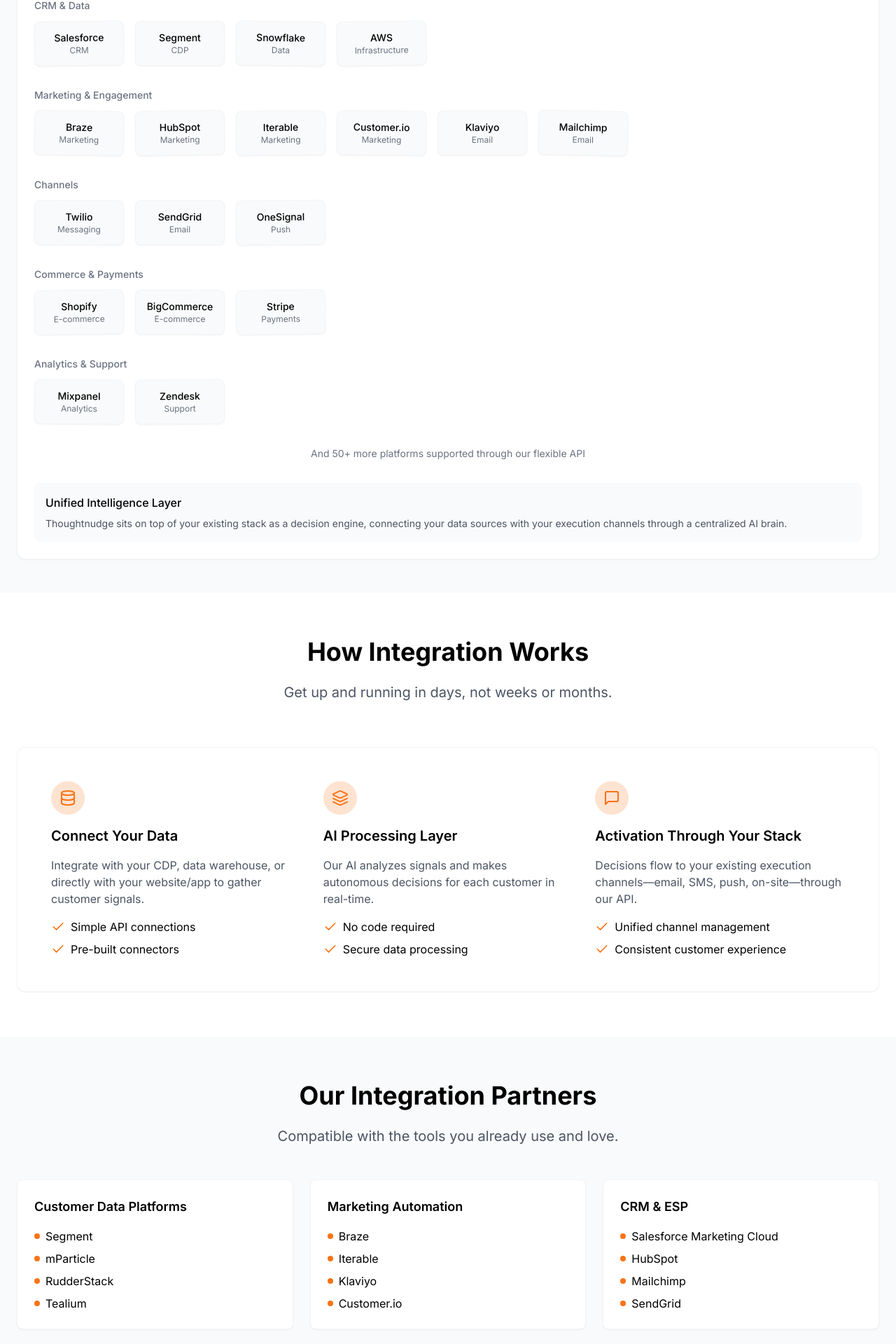
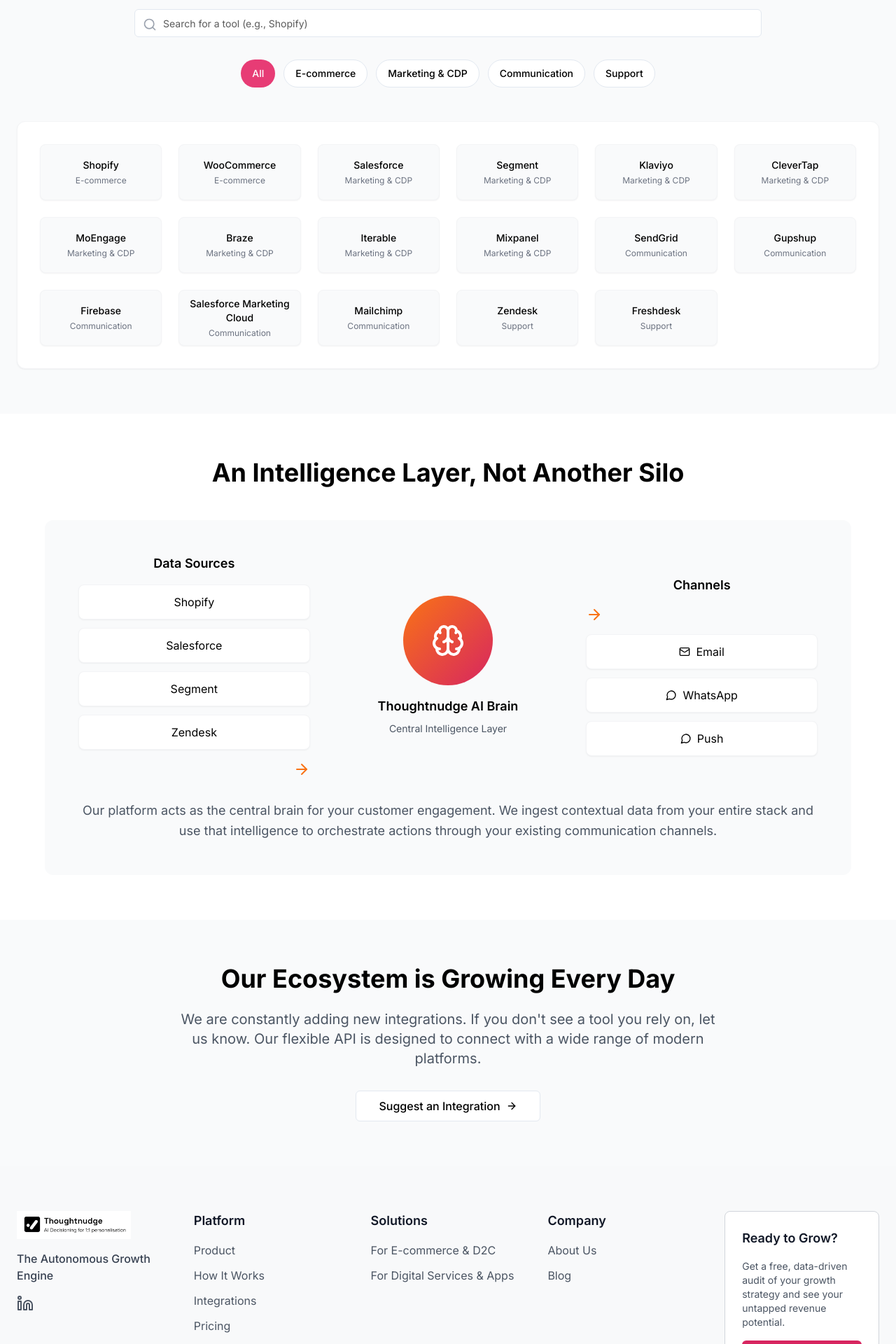
Before and after one commit to SP-Thoughtnudge/nudge-ai-nexus-24, a React (Vite) app: page /integrations in a window 1280 px wide. Shown: the part 615-2535 px from the top of the page at 70% size. Built offline with nearby package versions, Linux system fonts and the light colour scheme.

Commit message:
Implement Integrations Page
Adds a new integrations page with a hero section, a dynamic logo grid for exploring integrations, a visual explanation of the integration philosophy, and a CTA to suggest new integrations.

```diff
--- a/src/pages/Integrations.tsx
+++ b/src/pages/Integrations.tsx
@@ -1,35 +1,49 @@
-
-import React from "react";
+import React, { useState } from "react";
 import { Link } from "react-router-dom";
 import Navbar from "@/components/ui/navbar";
 import Footer from "@/components/ui/footer";
 import { Button } from "@/components/ui/button";
-import { Check, Database, MessageSquare, Layers, ArrowRight } from "lucide-react";
-import IntegrationsCloud from "@/components/product/integrations-cloud";
+import { Input } from "@/components/ui/input";
+import { Search, ArrowRight, Brain, Mail, MessageCircle } from "lucide-react";
 
 const Integrations = () => {
-  const categories = [
-    {
-      title: "Customer Data Platforms",
-      platforms: ["Segment", "mParticle", "RudderStack", "Tealium"]
-    },
-    {
-      title: "Marketing Automation",
-      platforms: ["Braze", "Iterable", "Klaviyo", "Customer.io"]
-    },
-    {
-      title: "CRM & ESP",
-      platforms: ["Salesforce Marketing Cloud", "HubSpot", "Mailchimp", "SendGrid"]
-    },
-    {
-      title: "Messaging & Channels",
-      platforms: ["Twilio", "OneSignal", "Sendbird", "Firebase"]
-    },
-    {
-      title: "E-Commerce",
-      platforms: ["Shopify", "BigCommerce", "Magento", "WooCommerce"]
-    }
+  const [searchTerm, setSearchTerm] = useState("");
+  const [activeCategory, setActiveCategory] = useState("All");
+
+  const integrations = [
+    // E-commerce
+    { name: "Shopify", category: "E-commerce" },
+    { name: "WooCommerce", category: "E-commerce" },
+
+    // Marketing & CDP
+    { name: "Salesforce", category: "Marketing & CDP" },
+    { name: "Segment", category: "Marketing & CDP" },
+    { name: "Klaviyo", category: "Marketing & CDP" },
+    { name: "CleverTap", category: "Marketing & CDP" },
+    { name: "MoEngage", category: "Marketing & CDP" },
+    { name: "Braze", category: "Marketing & CDP" },
+    { name: "Iterable", category: "Marketing & CDP" },
+    { name: "Mixpanel", category: "Marketing & CDP" },
+
+    // Communication
+    { name: "SendGrid", category: "Communication" },
+    { name: "Gupshup", category: "Communication" },
+    { name: "Firebase", category: "Communication" },
+    { name: "Salesforce Marketing Cloud", category: "Communication" },
+    { name: "Mailchimp", category: "Communication" },
+
+    // Support
+    { name: "Zendesk", category: "Support" },
+    { name: "Freshdesk", category: "Support" }
   ];
+
+  const categories = ["All", "E-commerce", "Marketing & CDP", "Communication", "Support"];
+
+  const filteredIntegrations = integrations.filter(integration => {
+    const matchesSearch = integration.name.toLowerCase().includes(searchTerm.toLowerCase());
+    const matchesCategory = activeCategory === "All" || integration.category === activeCategory;
+    return matchesSearch && matchesCategory;
+  });
 
   return (
     <div className="min-h-screen flex flex-col bg-white">
@@ -38,239 +52,164 @@ const Integrations = () => {
         {/* Hero Section */}
         <section className="pt-32 pb-16 md:pt-40 md:pb-20">
           <div className="container mx-auto px-4 md:px-6">
-            <div className="max-w-3xl mx-auto text-center">
+            <div className="max-w-4xl mx-auto text-center">
               <h1 className="text-4xl md:text-5xl font-bold text-brand-black mb-6 animate-fade-in">
-                Connect With Your Existing Tech Stack
+                Connect Your Stack. Amplify Your Intelligence.
               </h1>
               <p className="text-xl text-gray-600 mb-8 animate-fade-in [animation-delay:200ms]">
-                Thoughtnudge integrates seamlessly with 50+ platforms, enhancing your current tools with autonomous intelligence rather than replacing them.
+                Thoughtnudge seamlessly integrates with the tools you already use. We handle the heavy lifting, turning your existing stack into an autonomous growth engine without creating new data silos.
               </p>
             </div>
           </div>
         </section>
 
-        {/* Integration Cloud */}
-        <section className="py-12 bg-gray-50">
+        {/* Integration Ecosystem */}
+        <section className="py-16 bg-gray-50">
           <div className="container mx-auto px-4 md:px-6">
-            <IntegrationsCloud />
+            <div className="max-w-3xl mx-auto text-center mb-12">
+              <h2 className="text-3xl md:text-4xl font-bold text-brand-black mb-6">
+                Explore Our Ecosystem
+              </h2>
+            </div>
+
+            {/* Search and Filter */}
+            <div className="max-w-4xl mx-auto mb-12">
+              <div className="relative mb-8">
+                <Search className="absolute left-3 top-3 h-5 w-5 text-gray-400" />
+                <Input
+                  type="text"
+                  placeholder="Search for a tool (e.g., Shopify)"
+                  value={searchTerm}
+                  onChange={(e) => setSearchTerm(e.target.value)}
+                  className="pl-10 py-3 text-lg"
+                />
+              </div>
+
+              {/* Category Filter Buttons */}
+              <div className="flex flex-wrap justify-center gap-3 mb-8">
+                {categories.map((category) => (
+                  <Button
+                    key={category}
+                    variant={activeCategory === category ? "default" : "outline"}
+                    onClick={() => setActiveCategory(category)}
+                    className="rounded-full"
+                  >
+                    {category}
+                  </Button>
+                ))}
+              </div>
+            </div>
+
+            {/* Integration Logos Grid */}
+            <div className="bg-white p-8 rounded-xl shadow-sm border border-gray-100">
+              <div className="grid grid-cols-2 sm:grid-cols-3 md:grid-cols-4 lg:grid-cols-6 gap-6">
+                {filteredIntegrations.map((integration, index) => (
+                  <div
+                    key={index}
+                    className="h-20 w-full bg-gray-50 rounded-lg flex items-center justify-center border border-gray-100 shadow-sm hover:shadow-md transition-shadow"
+                  >
+                    <div className="text-center">
+                      <div className="font-medium text-sm">{integration.name}</div>
+                      <div className="text-xs text-gray-500 mt-1">{integration.category}</div>
+                    </div>
+                  </div>
+                ))}
+              </div>
+
+              {filteredIntegrations.length === 0 && (
+                <div className="text-center py-12">
+                  <p className="text-gray-500 text-lg">No integrations found matching your search.</p>
+                  <p className="text-gray-400 mt-2">Try adjusting your search term or category filter.</p>
+                </div>
+              )}
+            </div>
           </div>
         </section>
 
-        {/* How Integration Works */}
+        {/* Integration Philosophy Visual */}
         <section className="py-16 bg-white">
           <div className="container mx-auto px-4 md:px-6">
-            <div className="max-w-3xl mx-auto text-center mb-16">
+            <div className="max-w-3xl mx-auto text-center mb-12">
               <h2 className="text-3xl md:text-4xl font-bold text-brand-black mb-6">
-                How Integration Works
+                An Intelligence Layer, Not Another Silo
               </h2>
-              <p className="text-xl text-gray-600">
-                Get up and running in days, not weeks or months.
-              </p>
             </div>
 
-            <div className="bg-white p-8 md:p-12 rounded-xl shadow-sm border border-gray-100">
-              <div className="grid grid-cols-1 md:grid-cols-3 gap-8">
+            <div className="max-w-6xl mx-auto">
+              <div className="bg-gray-50 p-8 md:p-12 rounded-xl">
+                {/* Visual Diagram */}
+                <div className="grid grid-cols-1 lg:grid-cols-3 gap-8 items-center mb-8">
+                  {/* Left Side - Data Sources */}
                   <div className="space-y-4">
-                  <div className="h-12 w-12 flex items-center justify-center bg-brand-orange/20 text-brand-orange rounded-full text-lg font-bold">
-                    <Database className="h-6 w-6" />
+                    <h3 className="text-lg font-semibold text-brand-black text-center mb-4">Data Sources</h3>
+                    <div className="space-y-3">
+                      {["Shopify", "Salesforce", "Segment", "Zendesk"].map((platform) => (
+                        <div key={platform} className="bg-white p-3 rounded-lg shadow-sm border border-gray-100 text-center">
+                          {platform}
                         </div>
-                  <h4 className="text-xl font-semibold text-brand-black">Connect Your Data</h4>
-                  <p className="text-gray-600">
-                    Integrate with your CDP, data warehouse, or directly with your website/app to gather customer signals.
-                  </p>
-                  <ul className="space-y-2">
-                    <li className="flex items-start">
-                      <Check className="h-5 w-5 text-brand-orange mr-2 flex-shrink-0 mt-0.5" />
-                      <span>Simple API connections</span>
-                    </li>
-                    <li className="flex items-start">
-                      <Check className="h-5 w-5 text-brand-orange mr-2 flex-shrink-0 mt-0.5" />
-                      <span>Pre-built connectors</span>
-                    </li>
-                  </ul>
+                      ))}
+                    </div>
+                    <div className="flex justify-center lg:justify-end">
+                      <ArrowRight className="h-6 w-6 text-brand-orange hidden lg:block" />
+                    </div>
                   </div>
 
-                <div className="space-y-4">
-                  <div className="h-12 w-12 flex items-center justify-center bg-brand-orange/20 text-brand-orange rounded-full text-lg font-bold">
-                    <Layers className="h-6 w-6" />
+                  {/* Center - AI Brain */}
+                  <div className="text-center">
+                    <div className="bg-gradient-to-br from-brand-orange to-brand-pink p-8 rounded-full mx-auto w-32 h-32 flex items-center justify-center mb-4">
+                      <Brain className="h-12 w-12 text-white" />
                     </div>
-                  <h4 className="text-xl font-semibold text-brand-black">AI Processing Layer</h4>
-                  <p className="text-gray-600">
-                    Our AI analyzes signals and makes autonomous decisions for each customer in real-time.
-                  </p>
-                  <ul className="space-y-2">
-                    <li className="flex items-start">
-                      <Check className="h-5 w-5 text-brand-orange mr-2 flex-shrink-0 mt-0.5" />
-                      <span>No code required</span>
-                    </li>
-                    <li className="flex items-start">
-                      <Check className="h-5 w-5 text-brand-orange mr-2 flex-shrink-0 mt-0.5" />
-                      <span>Secure data processing</span>
-                    </li>
-                  </ul>
+                    <h3 className="text-lg font-semibold text-brand-black">Thoughtnudge AI Brain</h3>
+                    <p className="text-sm text-gray-600 mt-2">Central Intelligence Layer</p>
                   </div>
 
+                  {/* Right Side - Channels */}
                   <div className="space-y-4">
-                  <div className="h-12 w-12 flex items-center justify-center bg-brand-orange/20 text-brand-orange rounded-full text-lg font-bold">
-                    <MessageSquare className="h-6 w-6" />
+                    <h3 className="text-lg font-semibold text-brand-black text-center mb-4">Channels</h3>
+                    <div className="flex justify-center lg:justify-start">
+                      <ArrowRight className="h-6 w-6 text-brand-orange hidden lg:block" />
                     </div>
-                  <h4 className="text-xl font-semibold text-brand-black">Activation Through Your Stack</h4>
-                  <p className="text-gray-600">
-                    Decisions flow to your existing execution channels—email, SMS, push, on-site—through our API.
+                    <div className="space-y-3">
+                      {[
+                        { name: "Email", icon: Mail },
+                        { name: "WhatsApp", icon: MessageCircle },
+                        { name: "Push", icon: MessageCircle }
+                      ].map((channel) => (
+                        <div key={channel.name} className="bg-white p-3 rounded-lg shadow-sm border border-gray-100 text-center flex items-center justify-center gap-2">
+                          <channel.icon className="h-4 w-4" />
+                          {channel.name}
+                        </div>
+                      ))}
+                    </div>
+                  </div>
+                </div>
+
+                <div className="text-center">
+                  <p className="text-gray-600 text-lg leading-relaxed">
+                    Our platform acts as the central brain for your customer engagement. We ingest contextual data from your entire stack and use that intelligence to orchestrate actions through your existing communication channels.
                   </p>
-                  <ul className="space-y-2">
-                    <li className="flex items-start">
-                      <Check className="h-5 w-5 text-brand-orange mr-2 flex-shrink-0 mt-0.5" />
-                      <span>Unified channel management</span>
-                    </li>
-                    <li className="flex items-start">
-                      <Check className="h-5 w-5 text-brand-orange mr-2 flex-shrink-0 mt-0.5" />
-                      <span>Consistent customer experience</span>
-                    </li>
-                  </ul>
                 </div>
               </div>
             </div>
           </div>
         </section>
 
-        {/* Integration Categories */}
-        <section className="py-16 bg-gray-50">
-          <div className="container mx-auto px-4 md:px-6">
-            <div className="max-w-3xl mx-auto text-center mb-12">
-              <h2 className="text-3xl md:text-4xl font-bold text-brand-black mb-6">
-                Our Integration Partners
-              </h2>
-              <p className="text-xl text-gray-600">
-                Compatible with the tools you already use and love.
-              </p>
-            </div>
-
-            <div className="grid grid-cols-1 md:grid-cols-2 lg:grid-cols-3 gap-6">
-              {categories.map((category, index) => (
-                <div key={index} className="bg-white p-6 rounded-lg shadow-sm border border-gray-100">
-                  <h4 className="text-lg font-semibold text-brand-black mb-4">
-                    {category.title}
-                  </h4>
-                  <ul className="space-y-2">
-                    {category.platforms.map((platform, pIndex) => (
-                      <li key={pIndex} className="flex items-center">
-                        <span className="w-2 h-2 bg-brand-orange rounded-full mr-2"></span>
-                        <span>{platform}</span>
-                      </li>
-                    ))}
-                  </ul>
-                </div>
-              ))}
-
-              <div className="bg-gradient-to-br from-brand-orange/10 to-brand-orange/5 p-6 rounded-lg flex flex-col justify-center items-center text-center">
-                <h4 className="text-lg font-semibold text-brand-black mb-2">
-                  Don't see your platform?
-                </h4>
-                <p className="text-gray-600 mb-4">
-                  Our flexible API means we can integrate with almost any system.
-                </p>
-                <Button variant="outline" asChild>
-                  <Link to="/contact">Contact us to discuss</Link>
-                </Button>
-              </div>
-            </div>
-          </div>
-        </section>
-
-        {/* Benefits Section */}
-        <section className="py-16 bg-white">
-          <div className="container mx-auto px-4 md:px-6">
-            <div className="max-w-3xl mx-auto text-center mb-12">
-              <h2 className="text-3xl md:text-4xl font-bold text-brand-black mb-6">
-                Benefits of Our Integration Approach
-              </h2>
-              <p className="text-xl text-gray-600">
-                Enhance what you have without the pain of ripping and replacing.
-              </p>
-            </div>
-
-            <div className="grid grid-cols-1 md:grid-cols-2 gap-8">
-              <div className="bg-white p-6 rounded-lg shadow-sm border border-gray-100">
-                <h4 className="text-xl font-semibold text-brand-black mb-4">Fast Implementation</h4>
-                <ul className="space-y-3">
-                  <li className="flex items-start">
-                    <Check className="h-5 w-5 text-brand-orange mr-3 mt-0.5" />
-                    <div>
-                      <p className="font-medium">Quick Setup</p>
-                      <p className="text-sm text-gray-600">Most customers are up and running within days</p>
-                    </div>
-                  </li>
-                  <li className="flex items-start">
-                    <Check className="h-5 w-5 text-brand-orange mr-3 mt-0.5" />
-                    <div>
-                      <p className="font-medium">No Migration Required</p>
-                      <p className="text-sm text-gray-600">Keep your existing tools and infrastructure</p>
-                    </div>
-                  </li>
-                  <li className="flex items-start">
-                    <Check className="h-5 w-5 text-brand-orange mr-3 mt-0.5" />
-                    <div>
-                      <p className="font-medium">Minimal IT Resources</p>
-                      <p className="text-sm text-gray-600">Our team handles the technical heavy lifting</p>
-                    </div>
-                  </li>
-                </ul>
-              </div>
-
-              <div className="bg-white p-6 rounded-lg shadow-sm border border-gray-100">
-                <h4 className="text-xl font-semibold text-brand-black mb-4">Business Impact</h4>
-                <ul className="space-y-3">
-                  <li className="flex items-start">
-                    <Check className="h-5 w-5 text-brand-orange mr-3 mt-0.5" />
-                    <div>
-                      <p className="font-medium">Maximize Existing Investments</p>
-                      <p className="text-sm text-gray-600">Get more ROI from your current tech stack</p>
-                    </div>
-                  </li>
-                  <li className="flex items-start">
-                    <Check className="h-5 w-5 text-brand-orange mr-3 mt-0.5" />
-                    <div>
-                      <p className="font-medium">Single Customer View</p>
-                      <p className="text-sm text-gray-600">Unify data across all systems for true 1:1 personalization</p>
-                    </div>
-                  </li>
-                  <li className="flex items-start">
-                    <Check className="h-5 w-5 text-brand-orange mr-3 mt-0.5" />
-                    <div>
-                      <p className="font-medium">Future-Proof</p>
-                      <p className="text-sm text-gray-600">Easily add new channels and tools as your needs evolve</p>
-                    </div>
-                  </li>
-                </ul>
-              </div>
-            </div>
-          </div>
-        </section>
-
-        {/* CTA Section */}
+        {/* Request Integration CTA */}
         <section className="py-16 bg-gray-50">
           <div className="container mx-auto px-4 md:px-6">
             <div className="max-w-3xl mx-auto text-center">
               <h2 className="text-3xl md:text-4xl font-bold text-brand-black mb-6">
-                Ready to Integrate Thoughtnudge?
+                Our Ecosystem is Growing Every Day
               </h2>
               <p className="text-xl text-gray-600 mb-8">
-                Our team will guide you through the integration process and ensure a smooth setup.
+                We are constantly adding new integrations. If you don't see a tool you rely on, let us know. Our flexible API is designed to connect with a wide range of modern platforms.
               </p>
-              <div className="flex flex-col sm:flex-row gap-4 justify-center">
-                <Button variant="orange" size="lg" asChild>
-                  <Link to="/demo">
-                    Request Integration Consultation
-                  </Link>
+              <Button variant="outline" size="lg" asChild>
+                <a href="mailto:hello@thoughtnudge.com">
+                  Suggest an Integration
+                  <ArrowRight className="ml-2 h-4 w-4" />
+                </a>
               </Button>
-                <Button variant="outline" size="lg" className="group" asChild>
-                  <Link to="/product">
-                    <span>Learn More About Our Technology</span>
-                    <ArrowRight className="ml-2 h-4 w-4 transition-transform group-hover:translate-x-1" />
-                  </Link>
-                </Button>
-              </div>
             </div>
           </div>
         </section>
```
Lines whose indentation alone changed are shown as unchanged.
